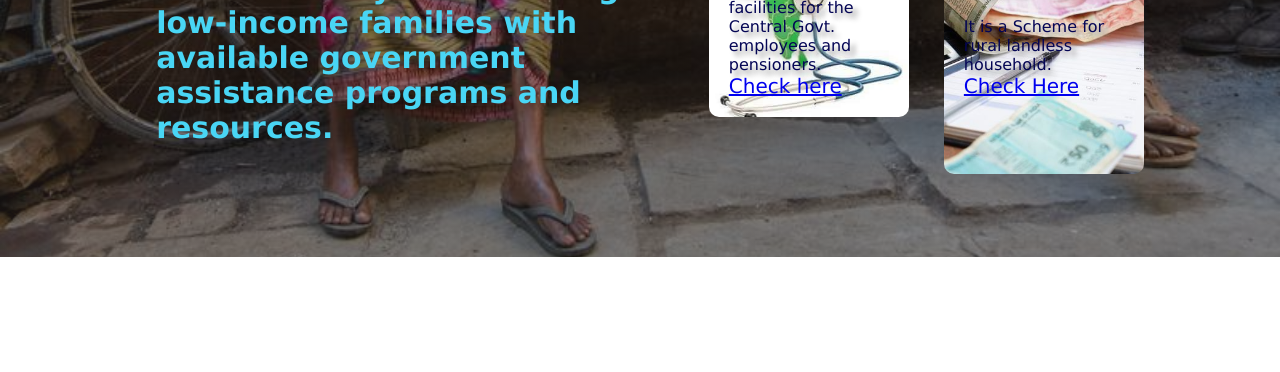
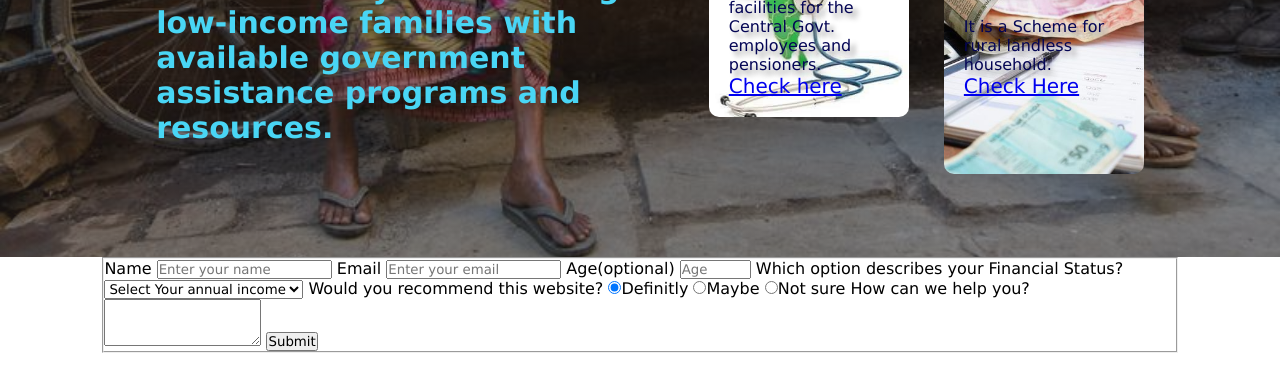
Before and after one commit to aditya-bhaumik/Bharat_insights, a plain HTML site: page Bharat insights.html in a window 1280 px wide. Shown: the part 543-915 px from the top of the page. Before the commit the page ends 800 px from the top, so only its background shows below. Drawn offline with Linux system fonts and the light colour scheme; some icons are missing.

Commit message:
Update Bharat insights.html

```diff
--- a/Bharat insights.html
+++ b/Bharat insights.html
@@ -61,5 +61,52 @@ ncial-services">Check Here</a>
 </div>
 </div>
 </div>
+<form id="survey-form" class="Contact">
+    <fieldset>
+      <label for="name" id="name-label"> Name
+        <input type="text" id="name" placeholder= "Enter your name" required>
+      </label>
+      <label for="email" id="email-label">Email
+        <input type="email" placeholder="Enter your email " id="email" required>
+      </label>
+      <label for="number" id="number-label"> Age(optional)
+        <input type="number" placeholder="Age" id="number" min="3" max="120" required>
+      </label>
+      <label for="dropdown">
+Which option describes your Financial Status?
+<select id="dropdown">
+<option value="">
+  Select Your annual income
+</option>
+<option value="1">
+  0 to 1,00,000
+</option>
+<option value="2">
+  1,00,000 to 2,00,000
+</option>
+<option value="3">
+  2,00,000 to 3,00,000
+  </option>
+  <option value="4">
+    Prefer not to say
+  </option>
+</select>
+      </label>
+      <label>Would you recommend this website?<label>
+      <label><input type="radio" name="friend" value="1" class="inline" checked>Definitly<label>
+        <label><input type="radio" value="2" name="friend" class="inline">Maybe<label>
+          <label><input type="radio" name="friend" value="3" class="inline">Not sure<label>
+
+            <label>
+              How can we help you?
+              <textarea name="comments" rows="3" cols="20">
+              </textarea>
+              </label>
+              <label>
+              <input type="submit" value="Submit" id="submit" />
+              </label>
+    </fieldset>
+
+  </form>
 </body>
 </html>
```
